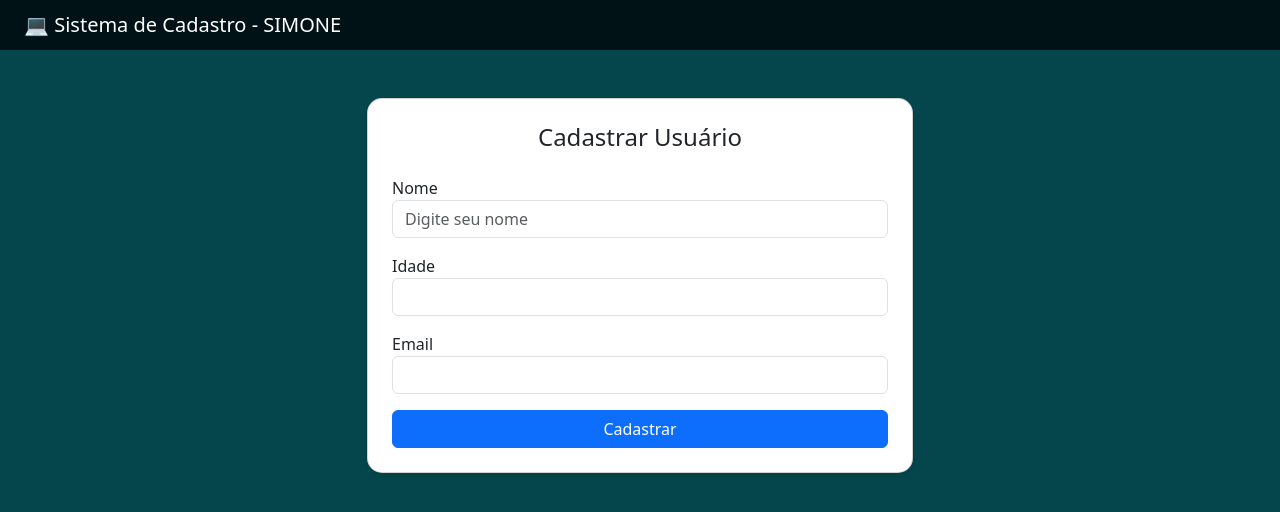
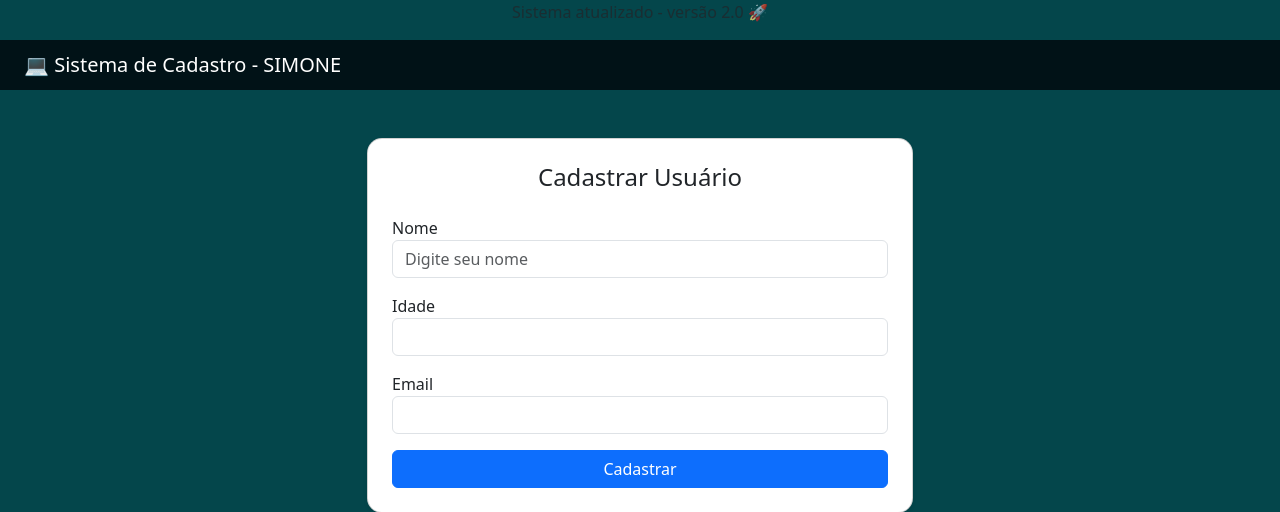
Before and after one commit to DevLab-Simone/sistema-cadastro, a Flask app: page / in a window 1280 px wide. Shown: the top 512 px of the page. Run offline with Flask 3, Linux system fonts and the light colour scheme.

Commit message:
✨ Atualização do layout com versão do sistema
Altera versão 2.0

```diff
--- a/templates/index.html
+++ b/templates/index.html
@@ -3,6 +3,7 @@
 <head>
 <meta charset="UTF-8">
 <title>Sistema de Cadastro</title>
+<p class="text-center text-muted">Sistema atualizado - versão 2.0 🚀</p>
 
 <link href="https://cdn.jsdelivr.net/npm/bootstrap@5.3.0/dist/css/bootstrap.min.css" rel="stylesheet">
 
```
